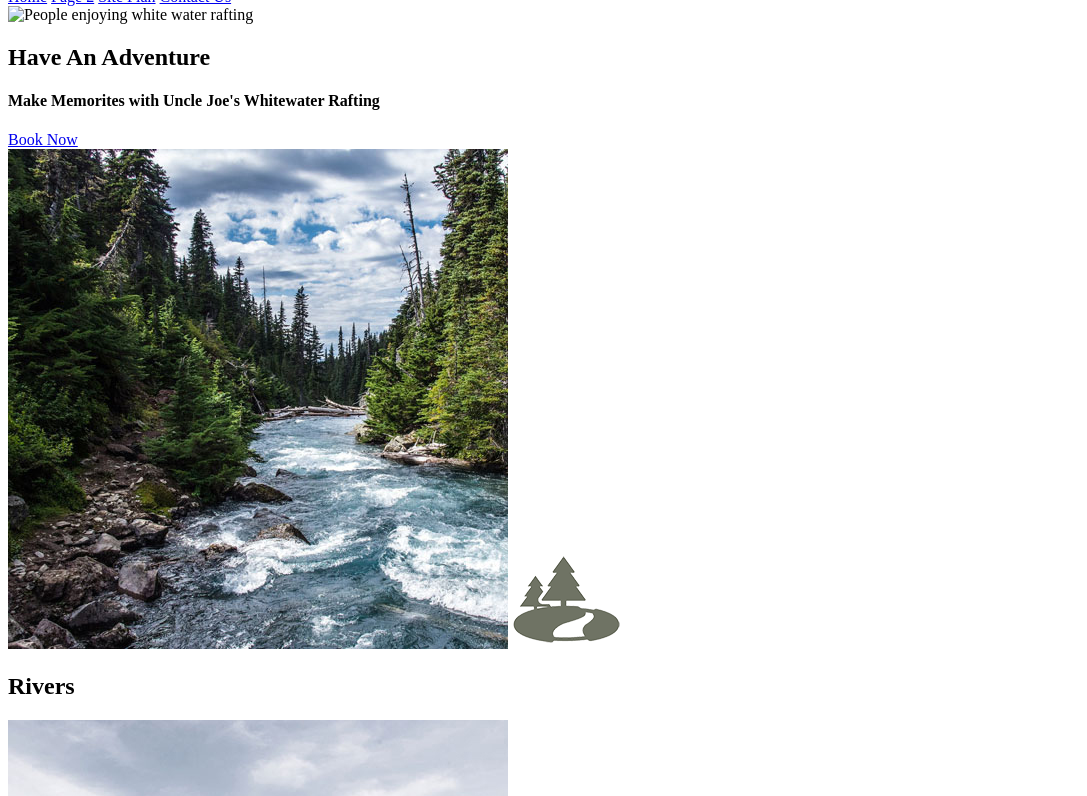
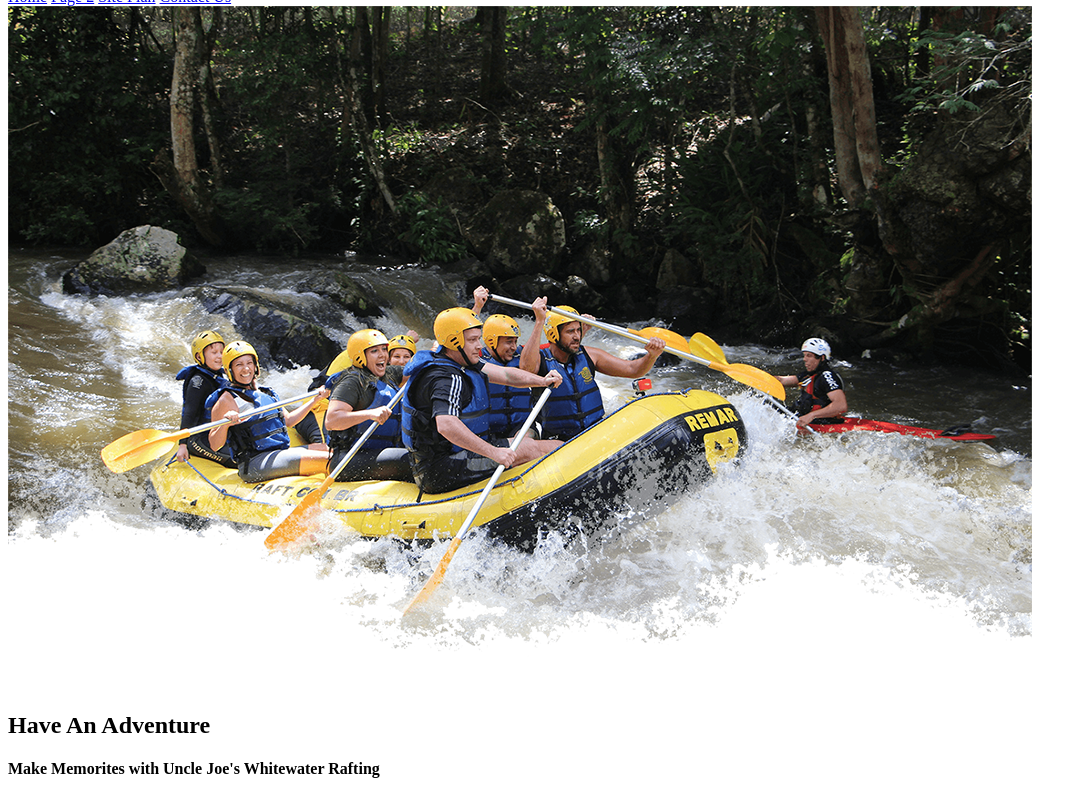
Before and after one commit to TypTwo/wdd130, a plain HTML site: page wwr/index.html in a window 1280 px wide. Shown: the part 159-955 px from the top of the page, without its empty margins (0-1087 px from the left). Drawn offline with Linux system fonts and the light colour scheme.

Commit message:
Fixed a minor error in the hero image.

```diff
--- a/wwr/index.html
+++ b/wwr/index.html
@@ -21,7 +21,7 @@
     </header>
     <div id="hero">
         <div id="hero-box">
-            <img id="hero-img" src="'images/hero.png" alt="People enjoying white water rafting">
+            <img id="hero-img" src="images/hero.png" alt="People enjoying white water rafting">
         </div>
         <section id="hero-msg">
             <h1 class="'home-title">Have An Adventure</h1>
```
